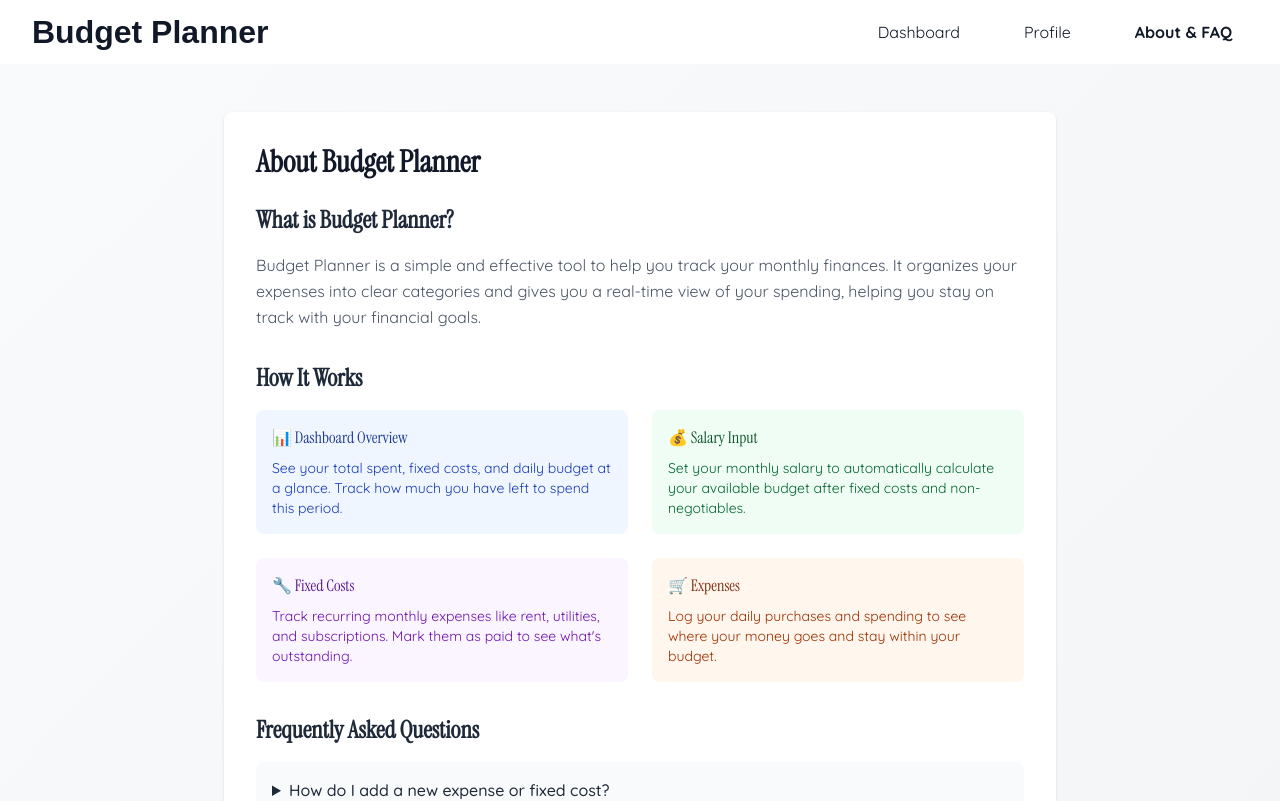
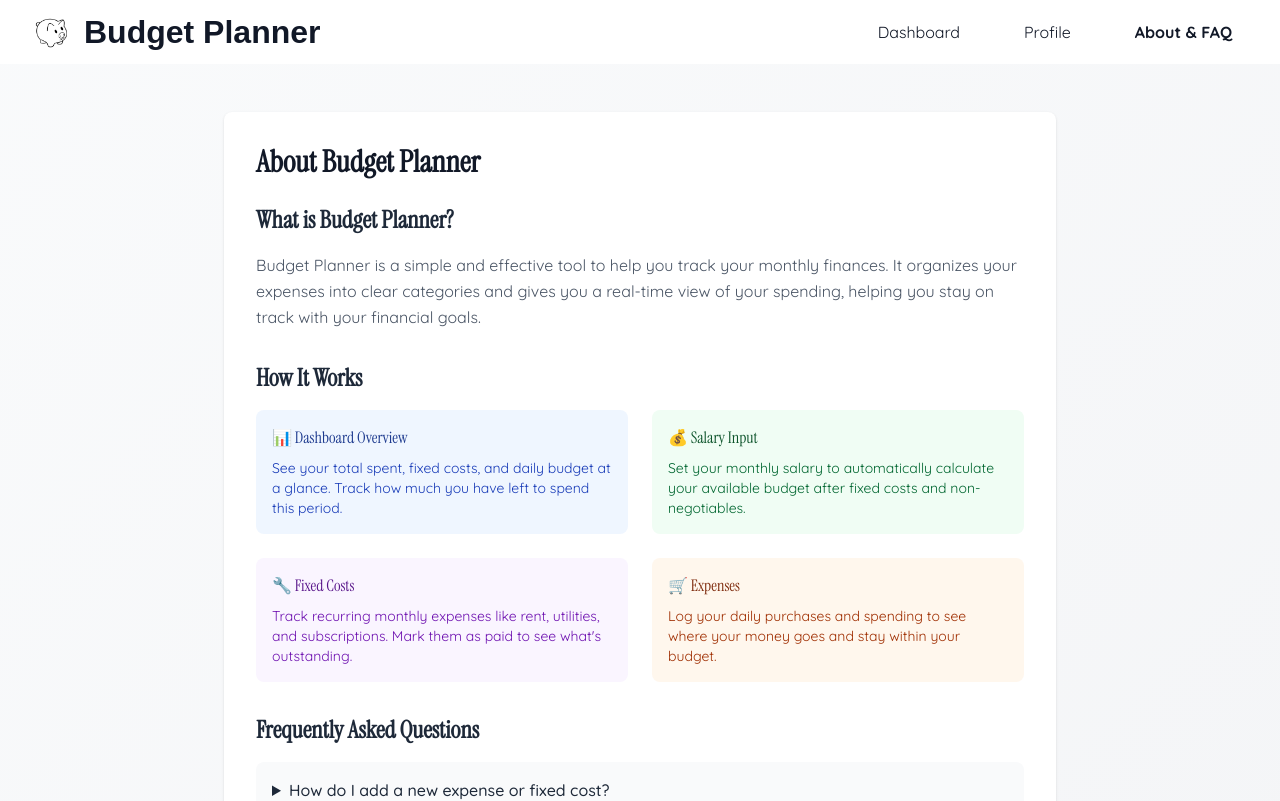
Before and after one commit to sofiaborovskaia/budget-planner, a Next.js app: page /about in a window 1280 px wide. Shown: the top 801 px of the page. Built offline with nearby package versions, Linux system fonts and the light colour scheme; a web font is replaced by a local one.

Commit message:
feat: add pig img to the logo

```diff
--- a/app/components/TopNavigation.module.css
+++ b/app/components/TopNavigation.module.css
@@ -42,12 +42,22 @@
 }
 
 .logo {
+  display: flex;
+  align-items: center;
+  gap: 0.75rem;
+
   font-size: 2rem;
   font-weight: bold;
   color: var(--grey-900);
   transition: color 0.15s ease-in-out;
   text-decoration: none;
   font-family: var(--font-calistoga);
+}
+
+.logoIcon {
+  width: 40px;
+  height: 40px;
+  object-fit: contain;
 }
 
 .navLink {
--- a/app/components/TopNavigation.tsx
+++ b/app/components/TopNavigation.tsx
@@ -2,6 +2,7 @@
 
 import { useEffect, useState } from "react";
 import Link from "next/link";
+import Image from "next/image";
 import { usePathname } from "next/navigation";
 import styles from "./TopNavigation.module.css";
 
@@ -40,7 +41,14 @@ export function TopNavigation() {
       <div className={styles.container}>
         {/* Logo/Home Link */}
         <Link href="/" className={styles.logo}>
-          Budget Planner
+          <Image
+            src="/piggy_bank.png"
+            alt="Budget Planner Logo"
+            width={40}
+            height={40}
+            className={styles.logoIcon}
+          />
+          <span>Budget Planner</span>
         </Link>
 
         {/* Navigation Links */}
```
Also changed, not shown: public/piggy_bank.png (added).
